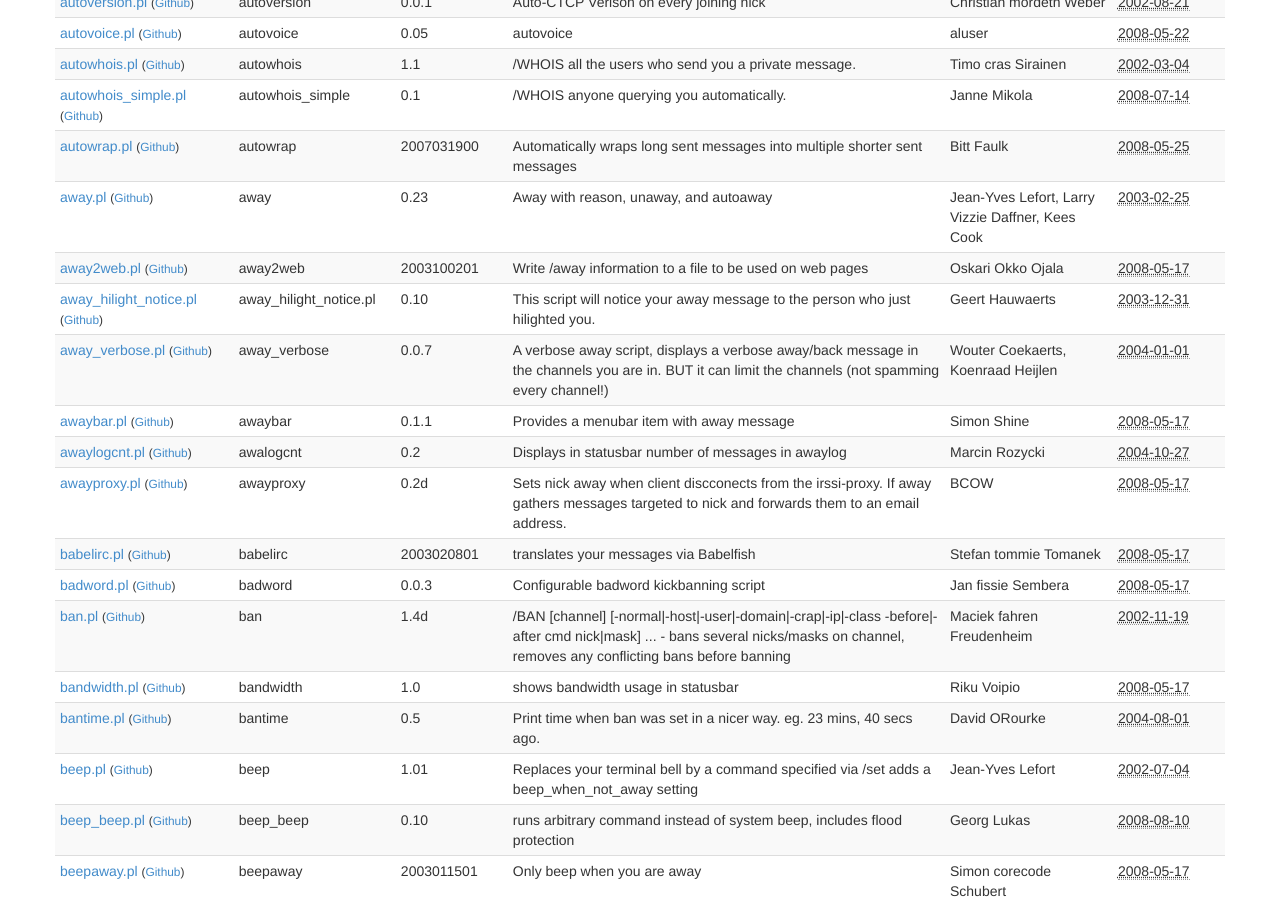
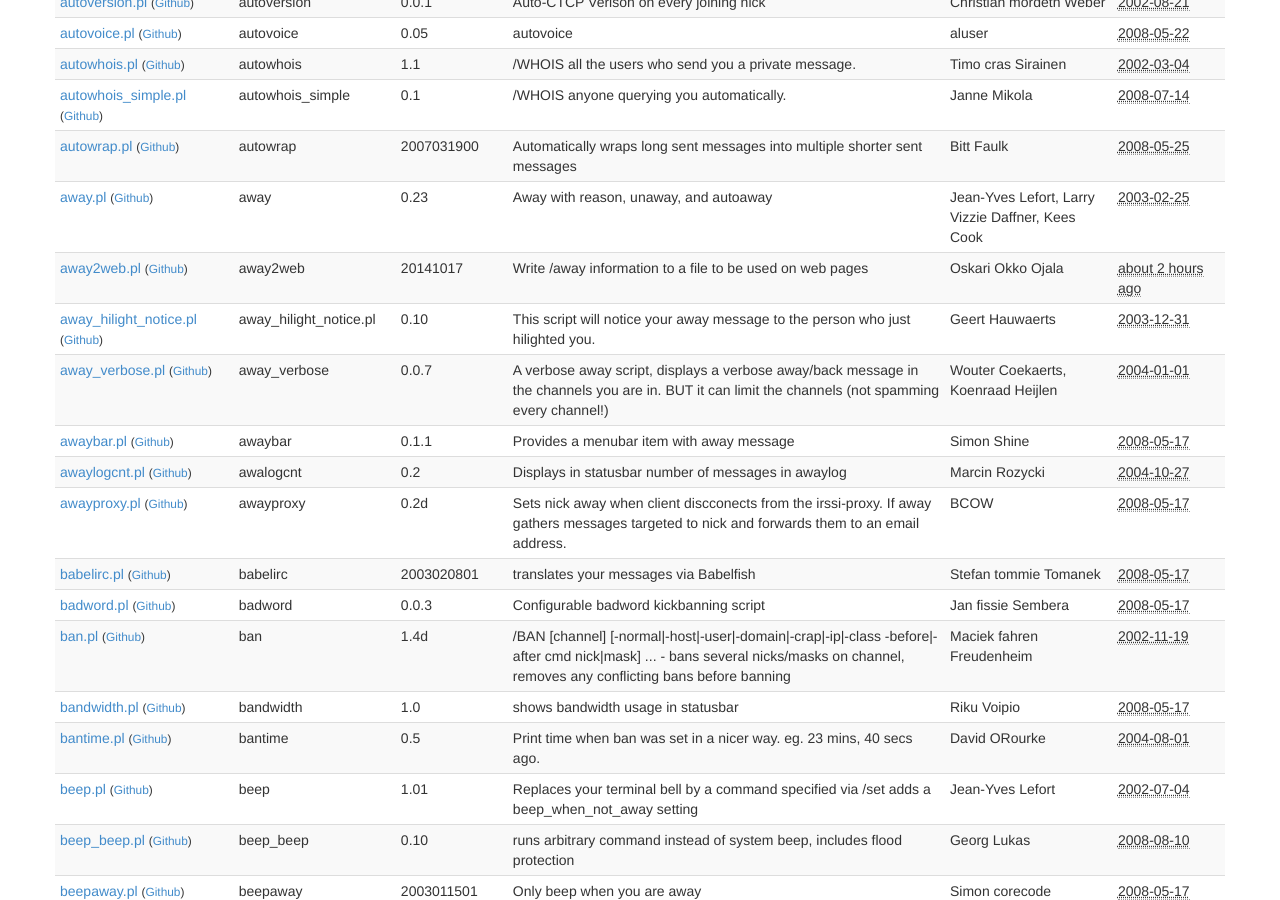
Before and after one commit to irssi/scripts.irssi.org, a Jekyll site: the page built from index.html, in a window 1280 px wide and 900 px high, scrolled down 1892 px. Built offline with Jekyll 4.4.1, drawn with Linux system fonts in a browser that asks for light colours.

```diff
--- a/_data/scripts.yaml
+++ b/_data/scripts.yaml
@@ -421,10 +421,10 @@
   contact: "sorter.irssi-scripts@okko.net"
   description: "Write /away information to a file to be used on web pages"
   filename: "away2web.pl"
-  modified: "2008-05-17 17:39:11"
+  modified: "2014-10-17 15:55"
   license: "BSD"
   name: "away2web"
-  version: "2003100201"
+  version: "20141017"
 
 - authors: "Geert Hauwaerts"
   contact: "geert@irssi.org"
```
Also changed, not shown: 1 other file.
